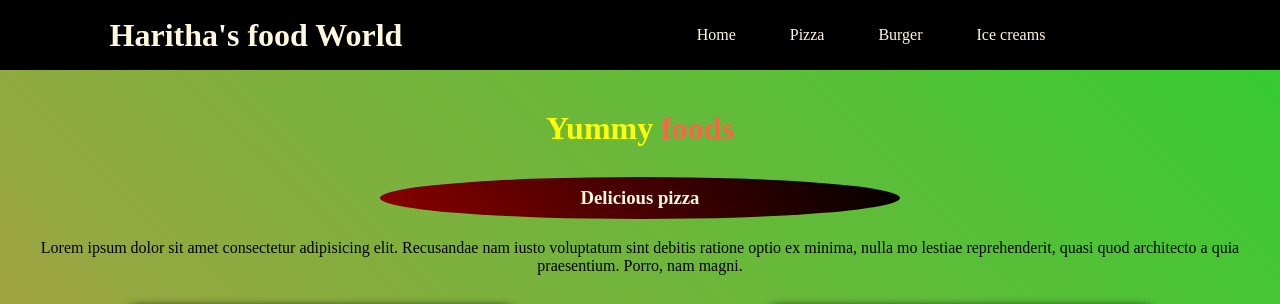
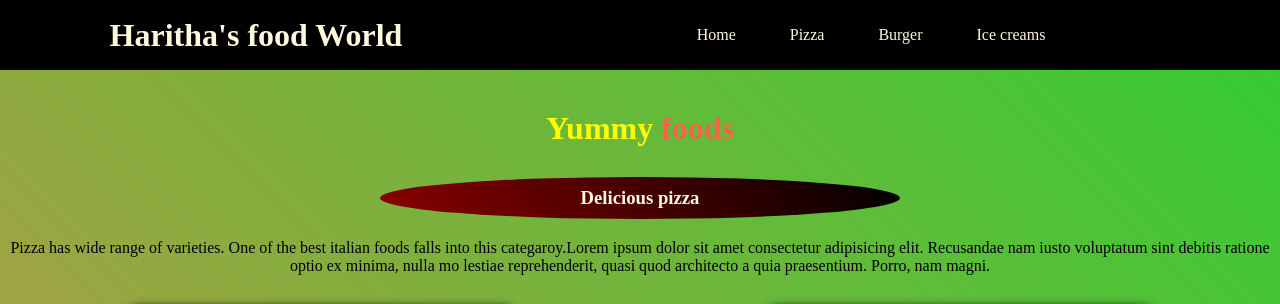
Before and after one commit to Haritha0913/Haritha0913.github.io, a plain HTML site: page index.html in a window 1280 px wide. Shown: the top 304 px of the page. Drawn offline with Linux system fonts and the light colour scheme; grey boxes are pictures that could not be loaded.

Commit message:
Update index.html

```diff
--- a/index.html
+++ b/index.html
@@ -167,7 +167,7 @@
             <div id="DP">
                 <h3>Delicious pizza</h3>
             </div>
-            <p>Lorem ipsum dolor sit amet consectetur adipisicing elit. Recusandae nam iusto voluptatum sint debitis
+            <p> Pizza has wide range of varieties. One of the best italian foods falls into this categaroy.Lorem ipsum dolor sit amet consectetur adipisicing elit. Recusandae nam iusto voluptatum sint debitis
                 ratione optio ex minima, nulla mo
                 lestiae reprehenderit, quasi quod architecto a quia praesentium. Porro, nam magni.</p>
             <table>
```
